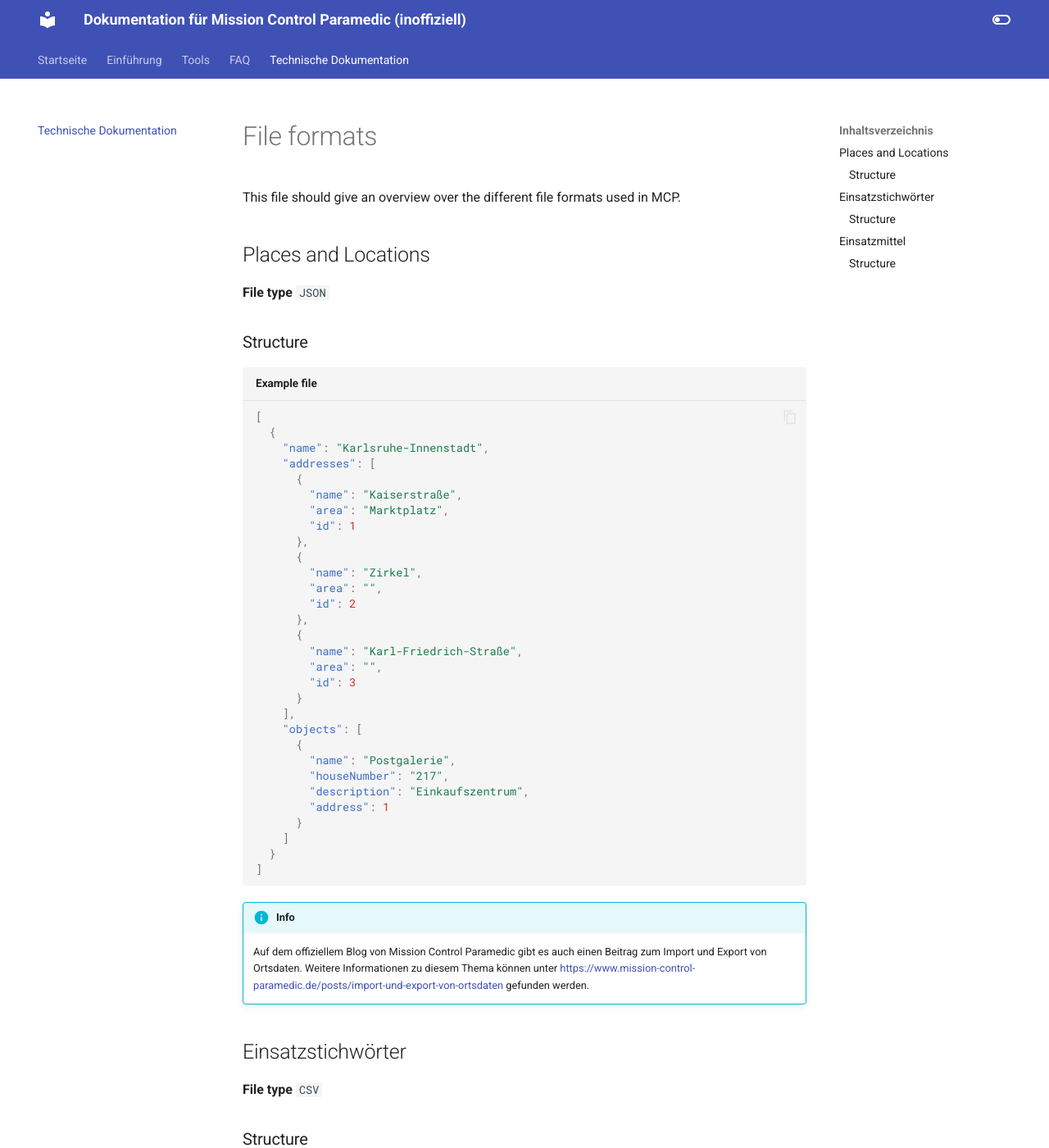
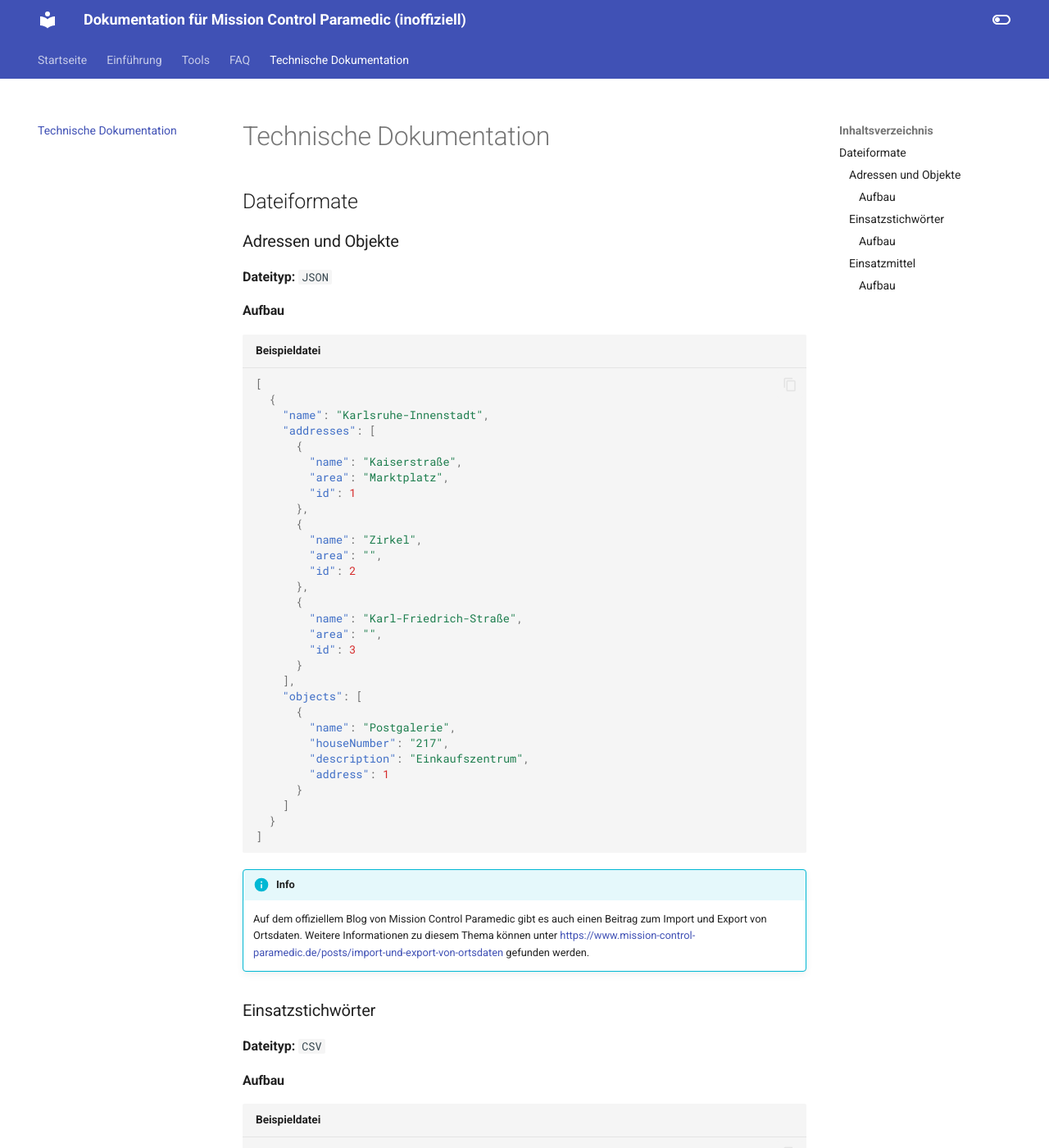
Before and after one commit to AlexanderKaschta/mcp_docs, an MkDocs documentation site: the page built from docs/file_formats.md, in a window 1280 px wide and 1400 px high. Shown: the whole window at 82% size. Built offline with MkDocs 1.6.1 and Material for MkDocs 9.7.7, drawn with Linux system fonts in a browser that asks for light colours; some of the changed text lies outside the part shown.

Commit message:
FIX: Translations

````diff
--- a/docs/file_formats.md
+++ b/docs/file_formats.md
@@ -1,14 +1,14 @@
-# File formats
+# Technische Dokumentation
 
-This file should give an overview over the different file formats used in MCP.
+## Dateiformate
 
-## Places and Locations
+### Adressen und Objekte
 
-**File type** `JSON`
+**Dateityp:** `JSON`
 
-### Structure
+#### Aufbau
 
-```json title="Example file"
+```json title="Beispieldatei"
 [
   {
     "name": "Karlsruhe-Innenstadt",
@@ -47,26 +47,26 @@
     Ortsdaten. Weitere Informationen zu diesem Thema können unter
     [https://www.mission-control-paramedic.de/posts/import-und-export-von-ortsdaten](https://www.mission-control-paramedic.de/posts/import-und-export-von-ortsdaten) gefunden werden.
 
-## Einsatzstichwörter
+### Einsatzstichwörter
 
-**File type** `CSV`
+**Dateityp:** `CSV`
 
-### Structure
+#### Aufbau
 
-```text
+```text title="Beispieldatei"
 Keyword,Synonyms
 Alkoholvergiftung,"Alkohol, C2, C2-Intox"
 Fraktur,Knochenbruch
 Schnittverletzung,
 ```
 
-## Einsatzmittel
+### Einsatzmittel
 
-**File type** `CSV`
+**Dateityp:** `CSV`
 
-### Structure
+#### Aufbau
 
-```text
+```text title="Beispieldatei"
 Name,Type
 Auto A,KTW
 Auto B,NKTW
````
